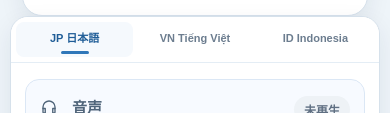
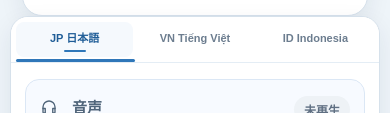
Before and after one commit to ohtani-radio/radio-talk_v1, a plain HTML site: page index.html in a window 390 px wide. Shown: the part 408-521 px from the top of the page. Drawn offline with Linux system fonts and the light colour scheme.

Commit message:
青い選択ラインの調整

```diff
--- a/css/style.css
+++ b/css/style.css
@@ -1850,6 +1850,7 @@ body {
 }
 
 @keyframes character-float-sp {
+
     0%,
     100% {
         transform: translateY(0);
@@ -1862,7 +1863,7 @@ body {
 
 button,
 a {
-  -webkit-tap-highlight-color: transparent;
+    -webkit-tap-highlight-color: transparent;
 }
 
 /* ========================================
@@ -1897,6 +1898,9 @@ a {
     ========================= */
 
     .tabs {
+
+        --tab-progress: 0;
+
         position: sticky;
         top: 0;
         z-index: 100;
@@ -1945,22 +1949,26 @@ a {
         transform: none;
     }
 
-    .tab-button.active::after {
+    .tabs::after {
         content: "";
 
         position: absolute;
 
-        left: 50%;
-        bottom: 3px;
-
-        width: 28px;
+        left: 5px;
+        bottom: 0;
+
+        width: calc((100% - 10px) / 3);
         height: 3px;
 
         border-radius: 999px;
 
         background: var(--blue2);
 
-        transform: translateX(-50%);
+        transform: translateX(calc(var(--tab-progress) * 100%));
+
+        transition: transform 0.08s linear;
+
+        pointer-events: none;
     }
 
 
@@ -2025,19 +2033,19 @@ a {
        プレーヤーを原稿より上へ
     ========================= */
 
-    .tab-panel > .section-block:nth-of-type(1) {
+    .tab-panel>.section-block:nth-of-type(1) {
         order: 2;
 
         margin-top: 14px;
     }
 
-    .tab-panel > .section-block:nth-of-type(2) {
+    .tab-panel>.section-block:nth-of-type(2) {
         order: 1;
 
         margin-top: 0;
     }
 
-    .section-block + .section-block {
+    .section-block+.section-block {
         margin-top: 0;
     }
 
```
